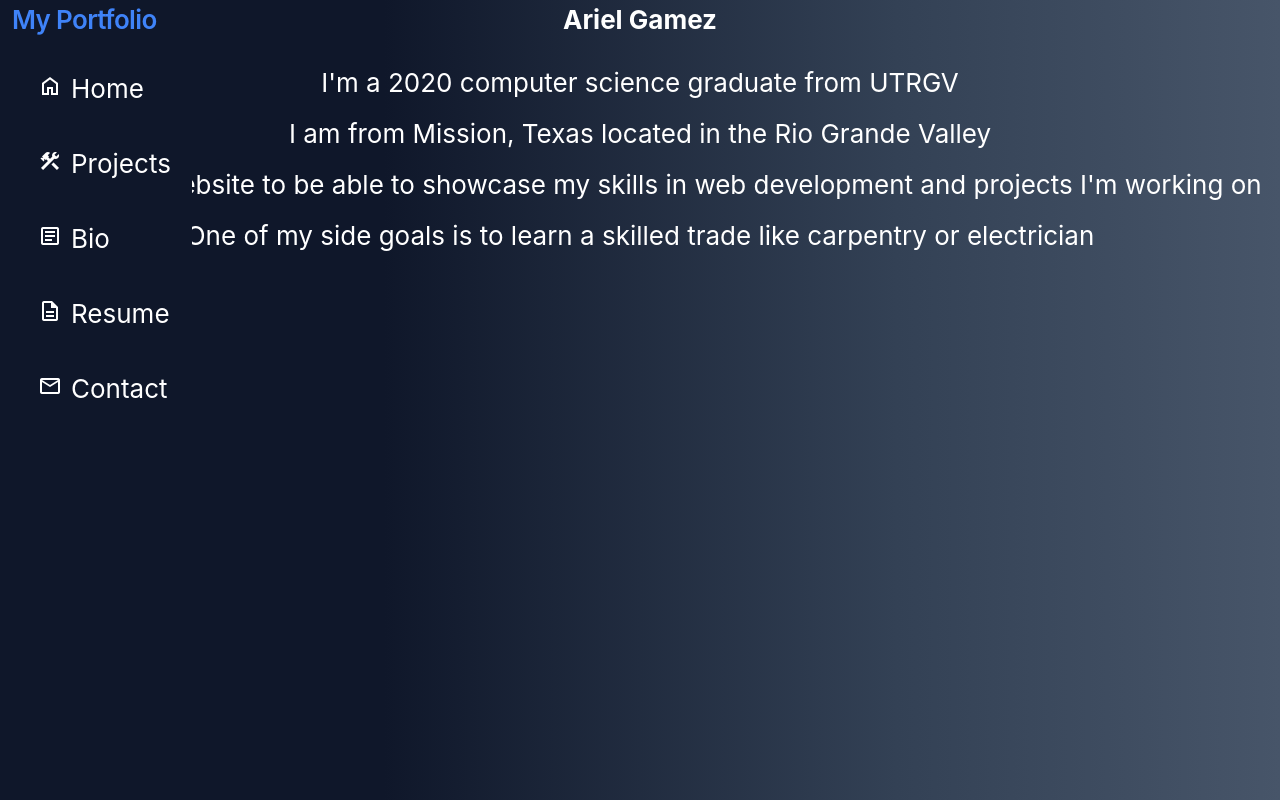
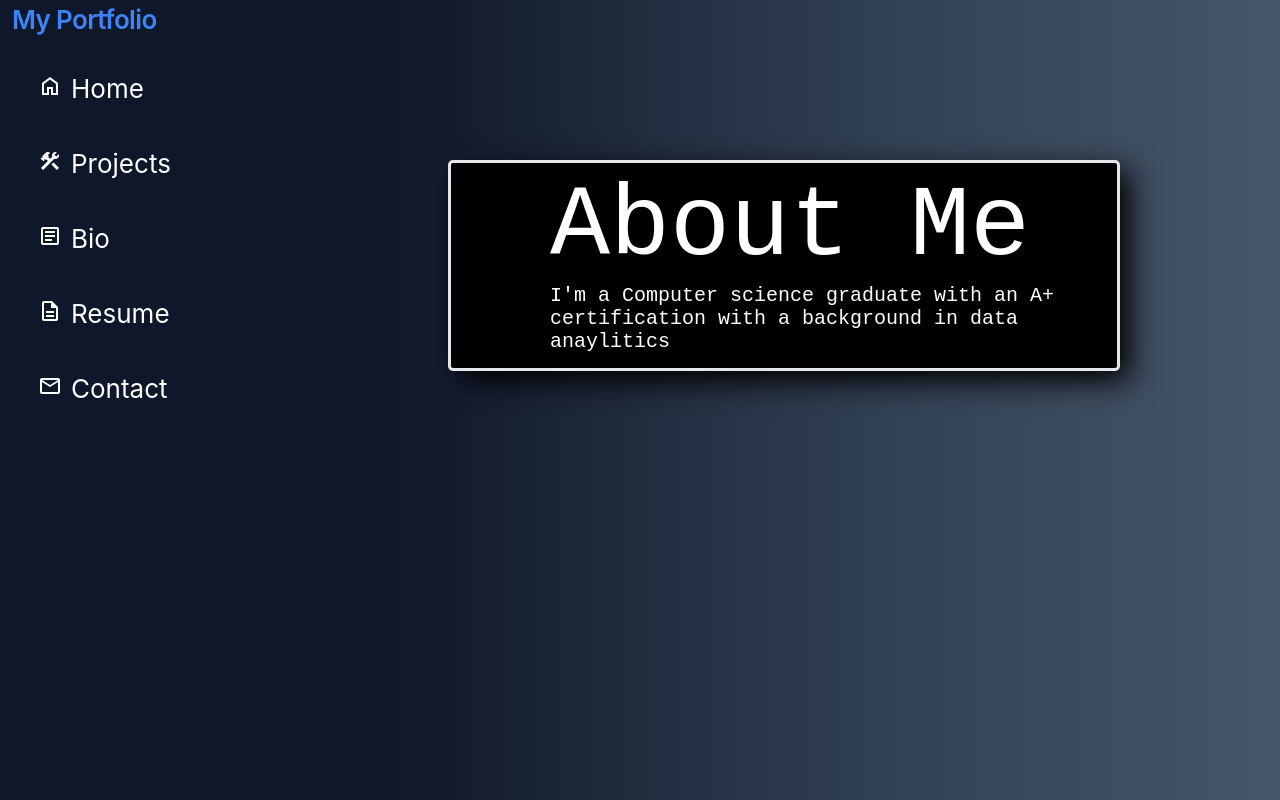
Before and after one commit to argamez98/Portfolio, a React (Create React App) app: page /bio in a window 1280 px wide. Built offline with nearby package versions, Linux system fonts and the light colour scheme.

Commit message:
updated content box

```diff
--- a/src/components/About.js
+++ b/src/components/About.js
@@ -1,28 +1,17 @@
 import React from "react";
+import Section from "./Section";
+
+const sections = [
+{
+    title: "About Me",
+    body: "I'm a Computer science graduate with an A+ certification with a background in data anaylitics"
+}
+]
 
 export default function About() {
     return (
-        <>
-            <div class="justify-center">
-                <div class="text-5xl text-center">
-                    <p className="mx-72 font-bold">Ariel Gamez</p>
-                </div>
-            </div>
-            <div className=" text-center mr-0 ml-0 text-3xl">
-                <p className="mt-8">
-                    I'm a 2020 computer science graduate from
-                                                        UTRGV
-                </p>
-                <p className="mt-4">
-                    I am from Mission, Texas located in the Rio Grande Valley
-                </p>
-                <p className="mt-4">
-                    I made this website to be able to showcase my skills in web development and projects I'm working on
-                </p>
-                <p className="mt-4">
-                    One of my side goals is to learn a skilled trade like carpentry or electrician
-                </p>
-            </div>
-        </>
+        <div>
+            <Section content = {sections} />
+        </div>
     );
 }
--- a/src/components/Home.js
+++ b/src/components/Home.js
@@ -6,10 +6,12 @@ export default function Home() {
         {
             title: 'Ariel Gamez',
             body:'Software Developer'
-        },
+        }
 
     ]
     return (
-       <Section content ={sections} />
+        <div>
+            <Section content= {sections} />
+        </div>
        );
 }
--- a/src/components/Navbar.js
+++ b/src/components/Navbar.js
@@ -41,7 +41,7 @@ function Navbar() {
                         My Portfolio
                     </span>
                 </div>
-                <div className="block= lg:hidden">
+                <div className="block lg:hidden">
                     <button className="flex items-center px-3 py-2 border rounded text-gray-500 border-gray-600 hover:text-white hover:border-white transition-transform translate-x-20"
                         onClick={handleClick}>
                         <svg className="fill-current h-3 w-3" viewBox="0 0 20 20" xmlns="http://www.w3.org/2000/svg">
--- a/src/components/Section.js
+++ b/src/components/Section.js
@@ -5,22 +5,21 @@ const Section = ({ content = '' }) => {
     return (
         <div class='wrapper'>
 
-        <div id='name-title' class='square' value='click'>
+        <ul id='name-title' class='square' value='click'>
             {
                 content.map((content, index) => <section key={index}>
-                <div class='container'>
+                <li class='container ml-8'>
                     <span class='title'>
                         {
                             content.title
                         } </span>
-                    <div class='separator'></div>
                     <span class='content-body'>
                         {
                             content.body
                         } </span>
-                  </div>
+                  </li>
             </section>)
-        } </div>
+        } </ul>
         </div>
     )
 
--- a/src/index.css
+++ b/src/index.css
@@ -18,7 +18,7 @@ code {
 /* Custom Tailwind Classes  */
 @layer components {
   .square {
-    @apply flex pr-20 pl-20 text-[white] shadow-[10px_10px_30px_black] animate-[slide-in_2s] rounded-[5px] border-[3px] top-[10%];
+    @apply flex max-w-4xl max-h-max pr-20 pl-20 text-[white] shadow-[10px_10px_30px_black] animate-[slide-in_2s] rounded-[5px] border-[3px] top-[10%];
     background: black;
   }
 
@@ -42,12 +42,14 @@ code {
   }
   .content-body {
     @apply animate-[slide-in_2.3s];
-    font: 10 40px "Courier New";
+    font: 10 20px "Courier New";
+    text-wrap: wrap;
   }
   .separator {
     @apply h-0 w-[1%];
     background: white;
     transition: width 1s ease-in-out 100ms, height 1s ease-in-out 100ms;
+    text-wrap: wrap;
   }
 
   .container:hover .separator {
--- a/tailwind.config.js
+++ b/tailwind.config.js
@@ -7,6 +7,7 @@ module.exports = {
       lg: '4.5rem',
       xxl: '10rem',
     },
+
   },
   plugins: [
     require('flowbite/plugin')
```
